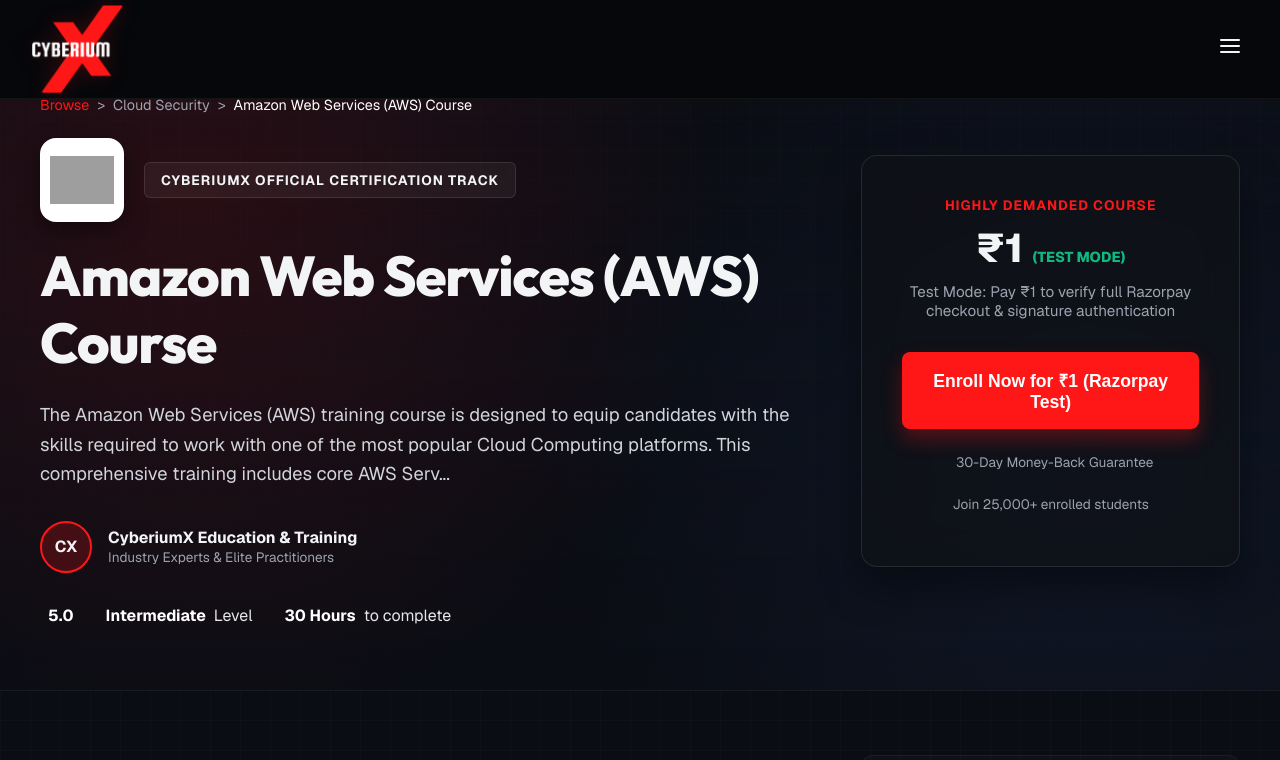
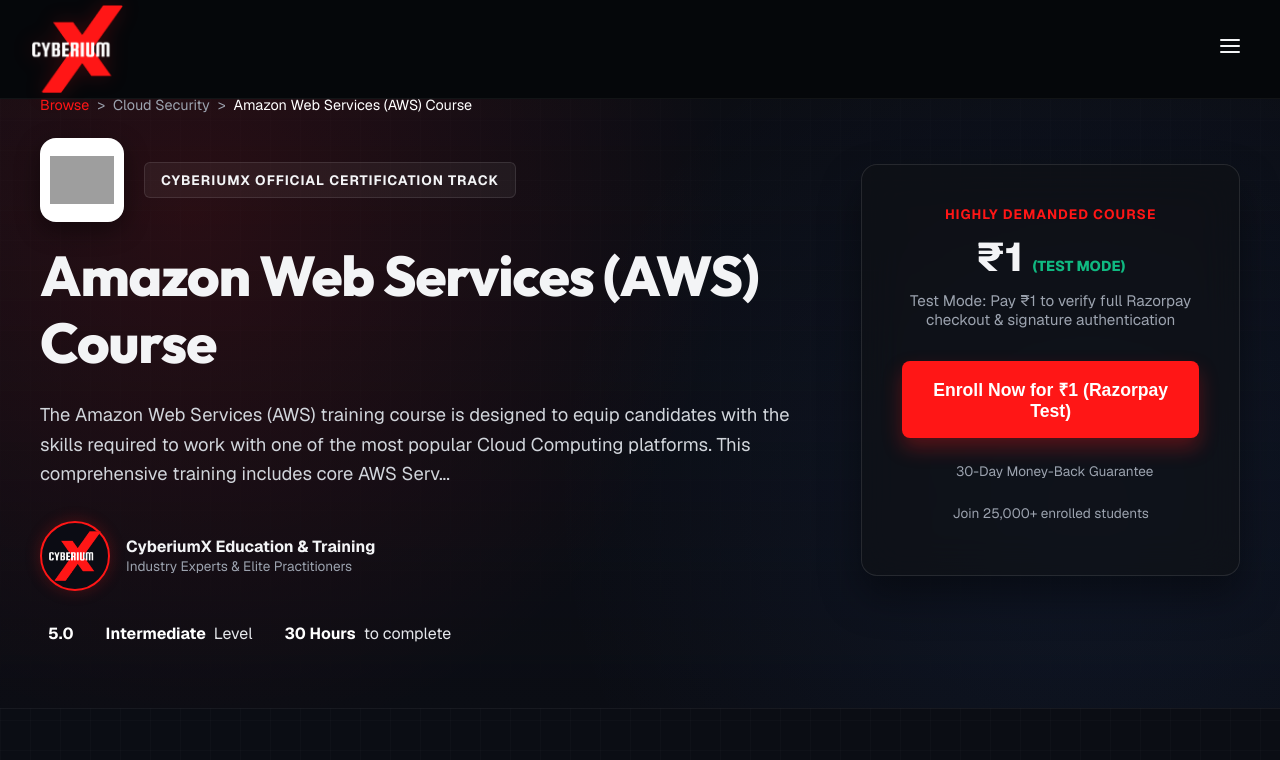
Before and after one commit to sarthakjain-cell/CyberiumX, a Next.js app: page /provided-course/amazon-web-servicesaws-course in a window 1280 px wide. Shown: the top 760 px of the page. Built offline with nearby package versions, Linux system fonts and the light colour scheme; grey boxes are pictures that could not be loaded.

Commit message:
ui: replace CX text placeholder with CyberiumX logo on course pages

```diff
--- a/src/app/provided-course/[courseSlug]/CourseLanding.module.css
+++ b/src/app/provided-course/[courseSlug]/CourseLanding.module.css
@@ -99,15 +99,18 @@
 }
 
 .instructorAvatar {
-  width: 48px;
-  height: 48px;
+  width: 52px;
+  height: 52px;
   border-radius: 50%;
-  background: rgba(252, 22, 22, 0.2);
+  background: rgba(11, 13, 20, 0.9);
   display: flex;
   align-items: center;
   justify-content: center;
   font-weight: bold;
   border: 2px solid var(--primary);
+  padding: 7px;
+  box-shadow: 0 0 15px rgba(252, 22, 22, 0.25);
+  flex-shrink: 0;
 }
 
 .statsRow {
@@ -269,10 +272,10 @@
 .certSeal {
   width: 80px;
   height: 80px;
-  background: radial-gradient(circle, #fc1616 0%, #7f0707 100%);
+  background: radial-gradient(circle, #181b26 0%, #0b0d14 100%);
   border-radius: 50%;
   margin: 1rem auto;
-  border: 2px dashed rgba(255,255,255,0.5);
+  border: 2px dashed rgba(252, 22, 22, 0.7);
   display: flex;
   align-items: center;
   justify-content: center;
@@ -280,7 +283,7 @@
   font-size: 0.8rem;
   letter-spacing: 1px;
   text-transform: uppercase;
-  box-shadow: 0 0 20px rgba(252, 22, 22, 0.5);
+  box-shadow: 0 0 20px rgba(252, 22, 22, 0.4);
 }
 
 /* Syllabus styling */
--- a/src/app/provided-course/[courseSlug]/page.tsx
+++ b/src/app/provided-course/[courseSlug]/page.tsx
@@ -210,7 +210,14 @@ export default function CourseLandingPage() {
             <p className={styles.description}>{course.description}</p>
 
             <div className={styles.instructorInfo}>
-              <div className={styles.instructorAvatar}>CX</div>
+              <div className={styles.instructorAvatar}>
+                {/* eslint-disable-next-line @next/next/no-img-element */}
+                <img
+                  src="/logo.png"
+                  alt="CyberiumX Logo"
+                  style={{ width: '100%', height: '100%', objectFit: 'contain' }}
+                />
+              </div>
               <div>
                 <div style={{ fontWeight: 700 }}>CyberiumX Education & Training</div>
                 <div style={{ fontSize: '0.85rem', color: '#9ca3af' }}>Industry Experts & Elite Practitioners</div>
@@ -387,7 +394,14 @@ export default function CourseLandingPage() {
               <div style={{ color: '#fc1616', textTransform: 'uppercase', letterSpacing: '2px', fontSize: '0.8rem', fontWeight: 700, marginBottom: '1rem' }}>CyberiumX Education & Training</div>
               <div className={styles.certTitle}>Certificate of Completion</div>
               <div style={{ color: '#d1d5db', marginBottom: '2rem' }}>This certifies that you have successfully completed<br/><span style={{ fontWeight: 700, color: '#fff', fontSize: '1.2rem', display: 'block', marginTop: '0.5rem' }}>{course.title}</span></div>
-              <div className={styles.certSeal}>CX SEAL</div>
+              <div className={styles.certSeal}>
+                {/* eslint-disable-next-line @next/next/no-img-element */}
+                <img
+                  src="/logo.png"
+                  alt="CyberiumX Official Seal"
+                  style={{ width: '48px', height: '48px', objectFit: 'contain' }}
+                />
+              </div>
             </div>
           </div>
         </div>
```
